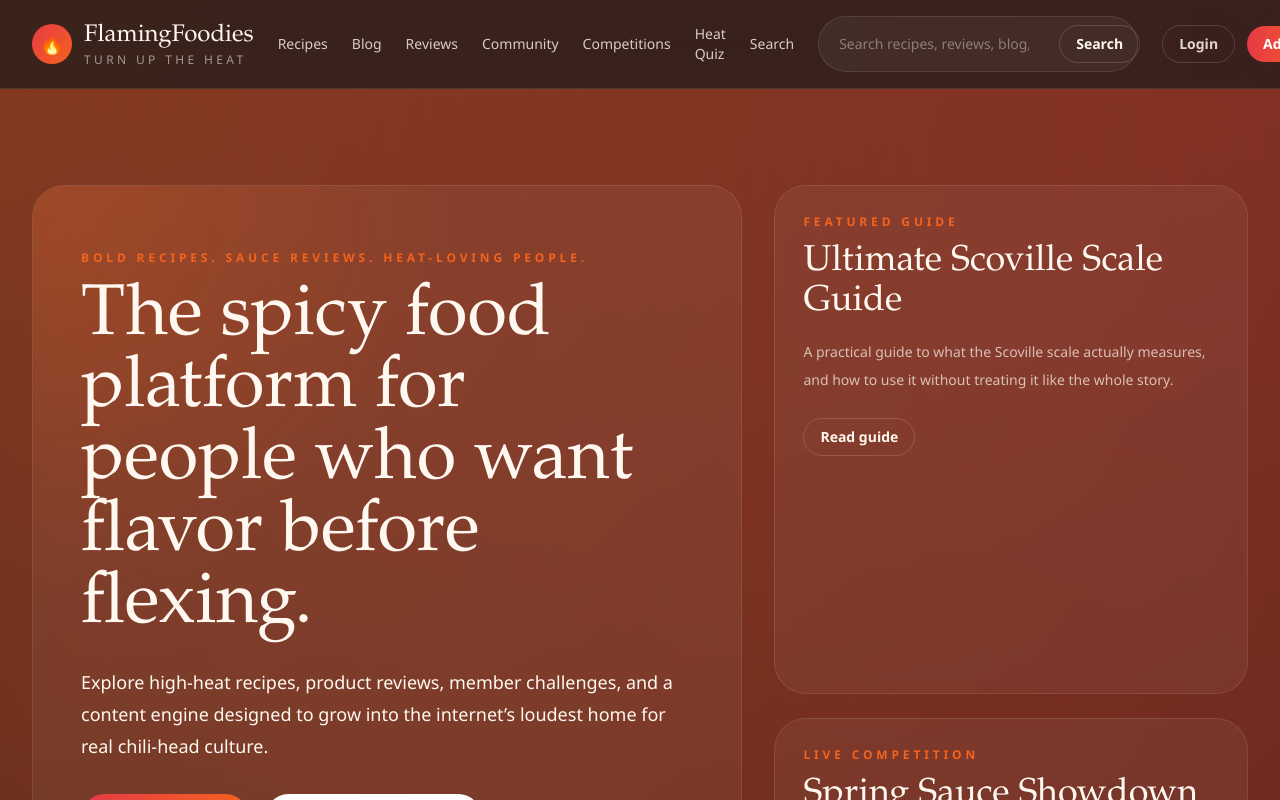
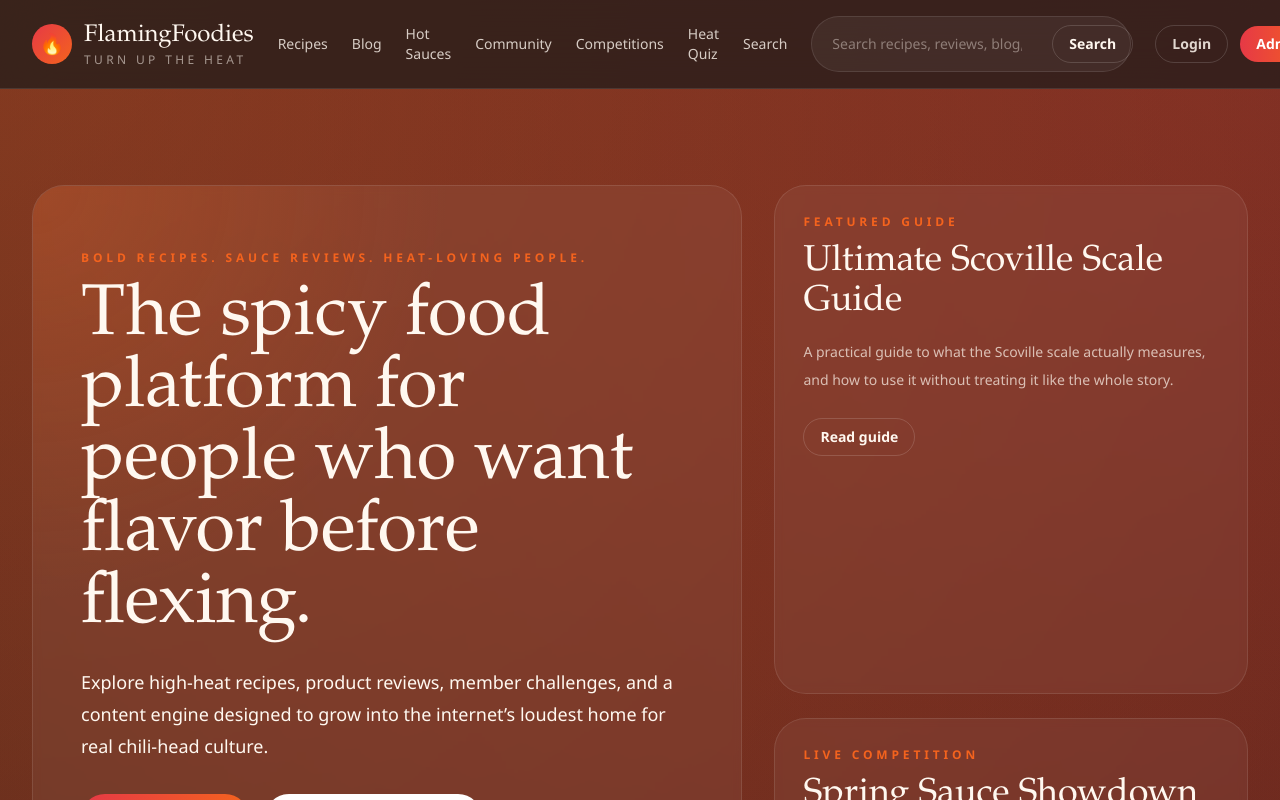
Before and after one commit to vijayinchicago/flamingfoodies, a Next.js app: page / in a window 1280 px wide. Shown: the top 800 px of the page. Built offline with nearby package versions, Linux system fonts and the light colour scheme; no server answers; the database is empty.

Commit message:
Elevate hot sauces in primary navigation

```diff
--- a/app/(public)/reviews/[slug]/page.tsx
+++ b/app/(public)/reviews/[slug]/page.tsx
@@ -85,7 +85,7 @@ export default async function ReviewPage({
       <BreadcrumbSchema
         items={[
           { name: "Home", item: absoluteUrl("/") },
-          { name: "Reviews", item: absoluteUrl("/reviews") },
+          { name: "Hot Sauces", item: absoluteUrl("/reviews") },
           { name: review.title, item: absoluteUrl(`/reviews/${review.slug}`) }
         ]}
       />
--- a/app/(public)/reviews/page.tsx
+++ b/app/(public)/reviews/page.tsx
@@ -48,7 +48,7 @@ export default async function ReviewsIndexPage() {
         }))}
       />
       <SectionHeading
-        eyebrow="Reviews"
+        eyebrow="Hot Sauces"
         title="Heat-tested buying advice that can monetize without losing trust."
         copy="Standardized scoring, flavor notes, and use-case guidance make the review layer useful enough to earn affiliate clicks and push the shop harder."
       />
--- a/components/layout/header.tsx
+++ b/components/layout/header.tsx
@@ -5,7 +5,7 @@ import { SearchForm } from "@/components/search/search-form";
 const nav = [
   { href: "/recipes", label: "Recipes" },
   { href: "/blog", label: "Blog" },
-  { href: "/reviews", label: "Reviews" },
+  { href: "/reviews", label: "Hot Sauces" },
   { href: "/community", label: "Community" },
   { href: "/competitions", label: "Competitions" },
   { href: "/quiz", label: "Heat Quiz" },
```
